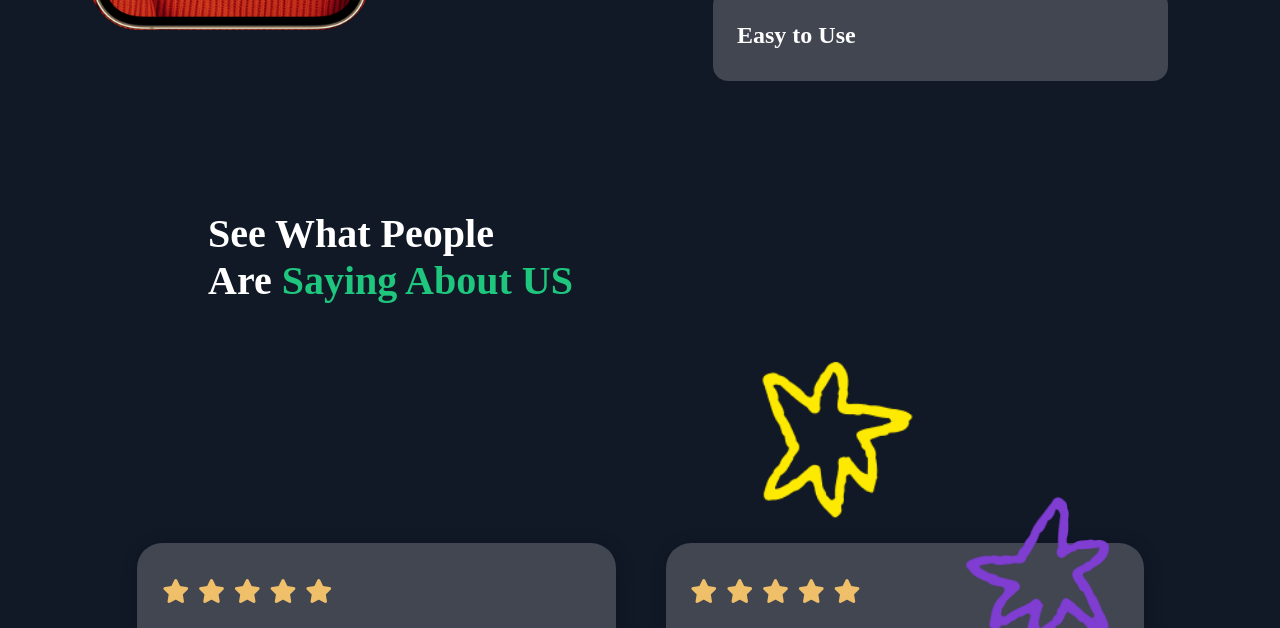
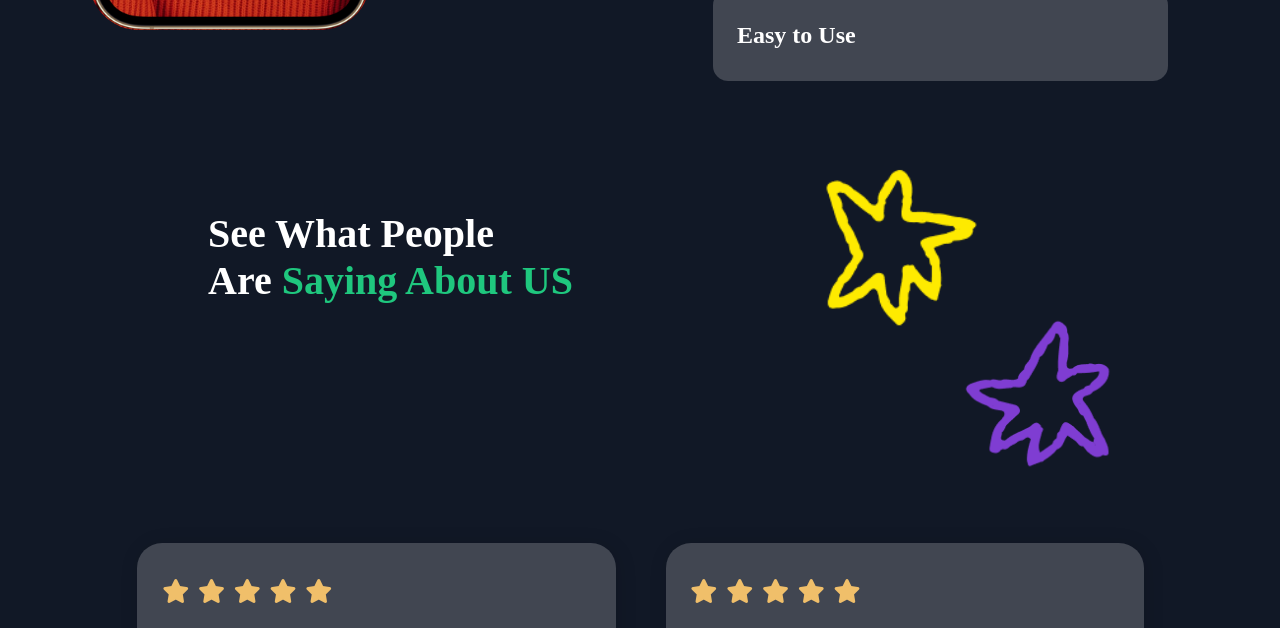
Before and after one commit to mariamALLI/OmniGPT-second-landing-pg, a plain HTML site: page index.html in a window 1280 px wide. Shown: the part 1445-2073 px from the top of the page. Drawn offline with nearby package versions, Linux system fonts and the light colour scheme; a web font is replaced by a local one.

Commit message:
Update index.css

```diff
--- a/index.css
+++ b/index.css
@@ -289,10 +289,6 @@ button {
     left: 2rem;
     right: 2rem;
  }
-
-.txt {
-
-}
 
  .dark_btn {
     background-color: #000;
@@ -722,15 +718,15 @@ br {
 
     .star_yellow {
         position: absolute;
-        top: -4rem;
-        left: 40rem;
+        top: -16rem;
+        left: 44rem;
         width: 20%;
     }
 
     .star_purple {
         position: absolute;
         right: 5rem;
-        top: 6rem;
+        top: -5rem;
         z-index: 2;
         width: 16%;
     }
@@ -769,10 +765,6 @@ br {
     .txt {
         padding: 2rem;
         text-align: revert;
-    }
-
-    .dark_btn {
-
     }
 
 
@@ -865,8 +857,4 @@ br {
         font-weight: 300;
         /* padding: 0rem 15rem; */
     }
-
-    .txt p {
-
-    }
 }
```
